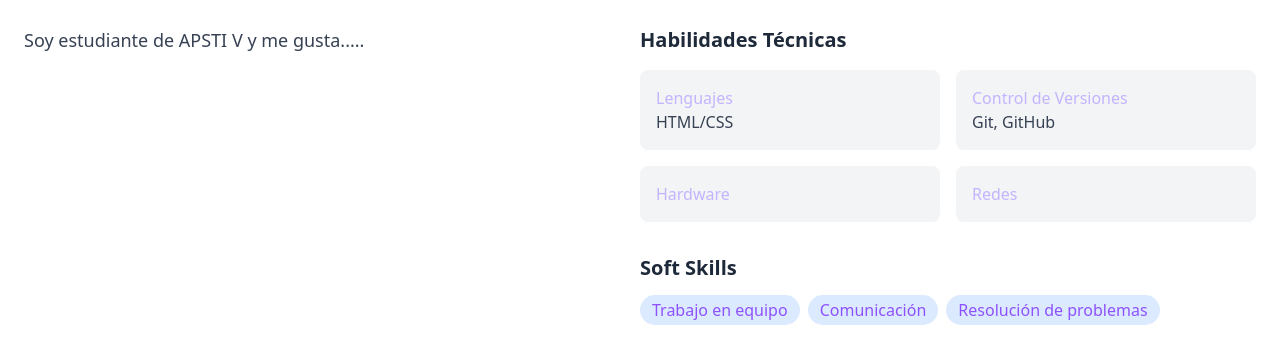
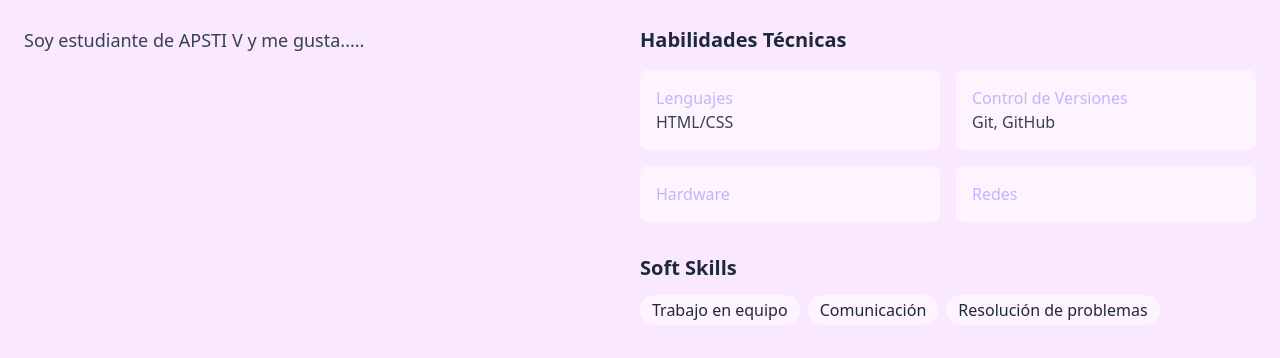
Before and after one commit to Florhuamani/Mi_portafolio, a plain HTML site: page index.html in a window 1280 px wide. Shown: the part 594-952 px from the top of the page. Drawn offline with nearby package versions, Linux system fonts and the light colour scheme.

Commit message:
Corrigiendo mi portafolio

```diff
--- a/index.html
+++ b/index.html
@@ -54,7 +54,7 @@
             </section>
         </main>
 
-        <article id="sobre-mi" class="py-16 bg-white">
+        <article id="sobre-mi" class="py-16 bg-fuchsia-100">
             <section class="container mx-auto px-6">
                 <h2 class="text-3xl font-bold text-center text-gray-800 mb-12">Sobre Mi</h2>
 
@@ -69,19 +69,19 @@
                         <section class="mb-8">
                             <h3 class="text-xl font-semibold text-gray-800 mb-4">Habilidades Técnicas</h3>
                             <ul class="grid grid-cols-1 sm:grid-cols-2 gap-4">
-                                <li class="bg-gray-100 p-4 rounded-lg transition duration-300">
+                                <li class="bg-fuchsia-50 p-4 rounded-lg transition duration-300">
                                     <h4 class="font-medium text-violet-300">Lenguajes</h4>
                                     <p class="text-gray-700">HTML/CSS</p>
                                 </li>
-                                <li class="bg-gray-100 p-4 rounded-lg transition duration-300">
+                                <li class="bg-fuchsia-50 p-4 rounded-lg transition duration-300">
                                     <h4 class="font-medium text-violet-300">Control de Versiones</h4>
                                     <p class="text-gray-700">Git, GitHub</p>
                                 </li>
-                                <li class="bg-gray-100 p-4 rounded-lg transition duration-300">
+                                <li class="bg-fuchsia-50 p-4 rounded-lg transition duration-300">
                                     <h4 class="font-medium text-violet-300">Hardware</h4>
                                     <p class="text-gray-700"></p>
                                 </li>
-                                <li class="bg-gray-100 p-4 rounded-lg transition duration-300">
+                                <li class="bg-fuchsia-50 p-4 rounded-lg transition duration-300">
                                     <h4 class="font-medium text-violet-300">Redes</h4>
                                     <p class="text-gray-700"></p>
                                 </li>
@@ -91,9 +91,9 @@
                         <section>
                             <h3 class="text-xl font-semibold text-gray-800 mb-4">Soft Skills</h3>
                             <ul class="flex flex-wrap gap-2">
-                                <li><span class="bg-blue-100 text-violet-500 px-3 py-1 rounded-full">Trabajo en equipo</span></li>
-                                <li><span class="bg-blue-100 text-violet-500 px-3 py-1 rounded-full">Comunicación</span></li>
-                                <li><span class="bg-blue-100 text-violet-500 px-3 py-1 rounded-full">Resolución de problemas</span></li>
+                                <li><span class="bg-fuchsia-50 text-gray-800 px-3 py-1 rounded-full">Trabajo en equipo</span></li>
+                                <li><span class="bg-fuchsia-50 text-gray-800 px-3 py-1 rounded-full">Comunicación</span></li>
+                                <li><span class="bg-fuchsia-50 text-gray-800 px-3 py-1 rounded-full">Resolución de problemas</span></li>
                             </ul>
                         </section>
                     </section>
@@ -101,7 +101,7 @@
             </section>
         </article>
 
-        <article id="proyectos" class="py-16 bg-pink-50">
+        <article id="proyectos" class="py-16 bg-white-50">
             <section class="container mx-auto px-6">
                 <h2 class="text-3xl font-bold text-center text-gray-800 mb-12">Proyectos</h2>
 
@@ -115,7 +115,7 @@
                         <section class="p-6">
                             <h3 class="text-xl font-semibold text-gray-800 mb-2">Saison</h3>
                             <p class="text-gray-600 mb-4">Tienda virtual de venta de ropa por estación.</p>
-                            <a href="https://github.com/Florhuamani" target="_blank" class="text-blue-600 hover:text-blue-800 font-medium">
+                            <a href="https://github.com/Florhuamani/SaisonApp_Oficial" target="_blank" class="text-blue-600 hover:text-blue-800 font-medium">
                                 Ver en GitHub <i class="fas fa-external-link-alt ml-1"></i>
                             </a>
                         </section>
@@ -164,7 +164,7 @@
                                 <label for="email" class="block text-gray-700 mb-2">Email:</label>
                                 <input type="email" id="email" class="w-full px-4 py-2 border rounded-lg focus:outline-none focus:ring-2 focus:ring-fuchsia-300">
                             </fieldset>
-                            <button type="submit" class="bg-fuchsia-200 text-white px-6 py-3 rounded-lg font-semibold hover:bg-pink-300 transition duration-300 w-full">
+                            <button type="submit" class="bg-white text-blue-800 px-6 py-3 rounded-lg font-semibold hover:bg-gray-100 transition duration-300">
                                 Enviar
                             </button>
                         </form>
@@ -173,7 +173,7 @@
             </section>
         </article>
 
-        <footer class="bg-fuchsia-300 text-white py-6">
+        <footer class="bg-fuchsia-200 text-white py-6">
             <section class="container mx-auto px-6 text-center">
                 <p>&copy; 2025 - Flor Milagros Lucana</p>
             </section>
```
